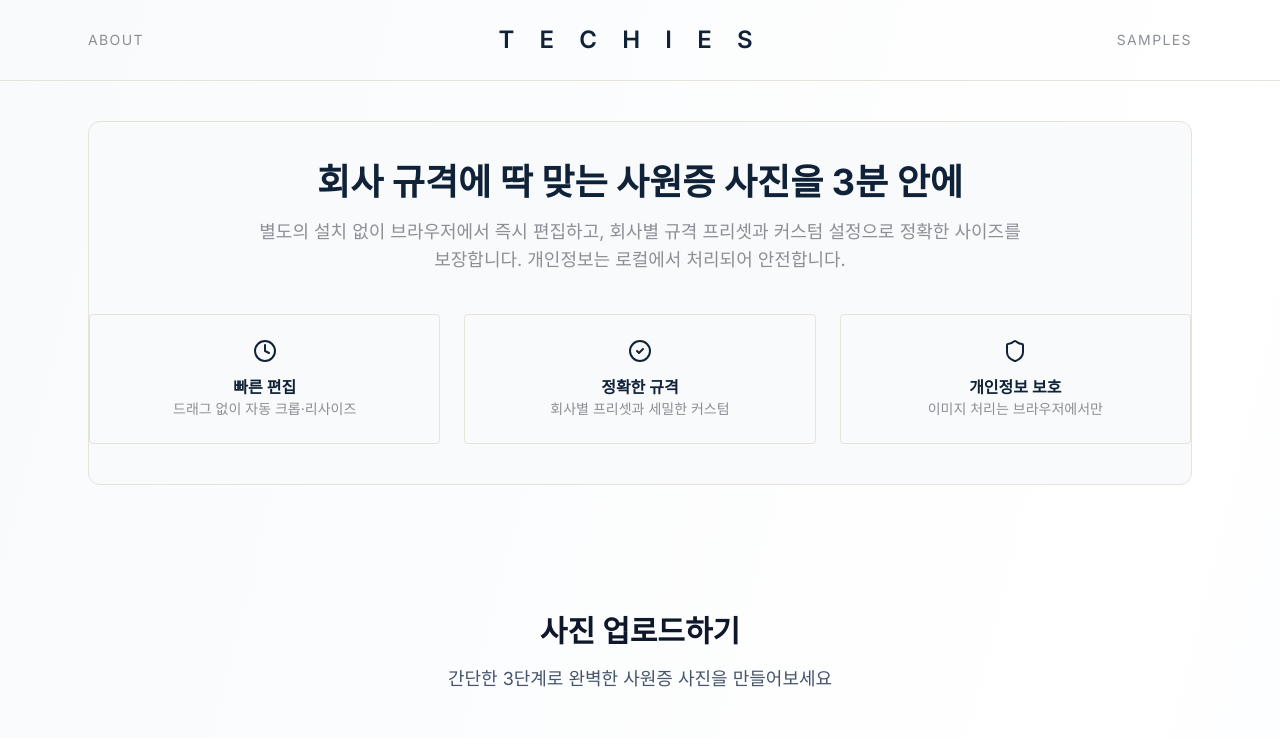
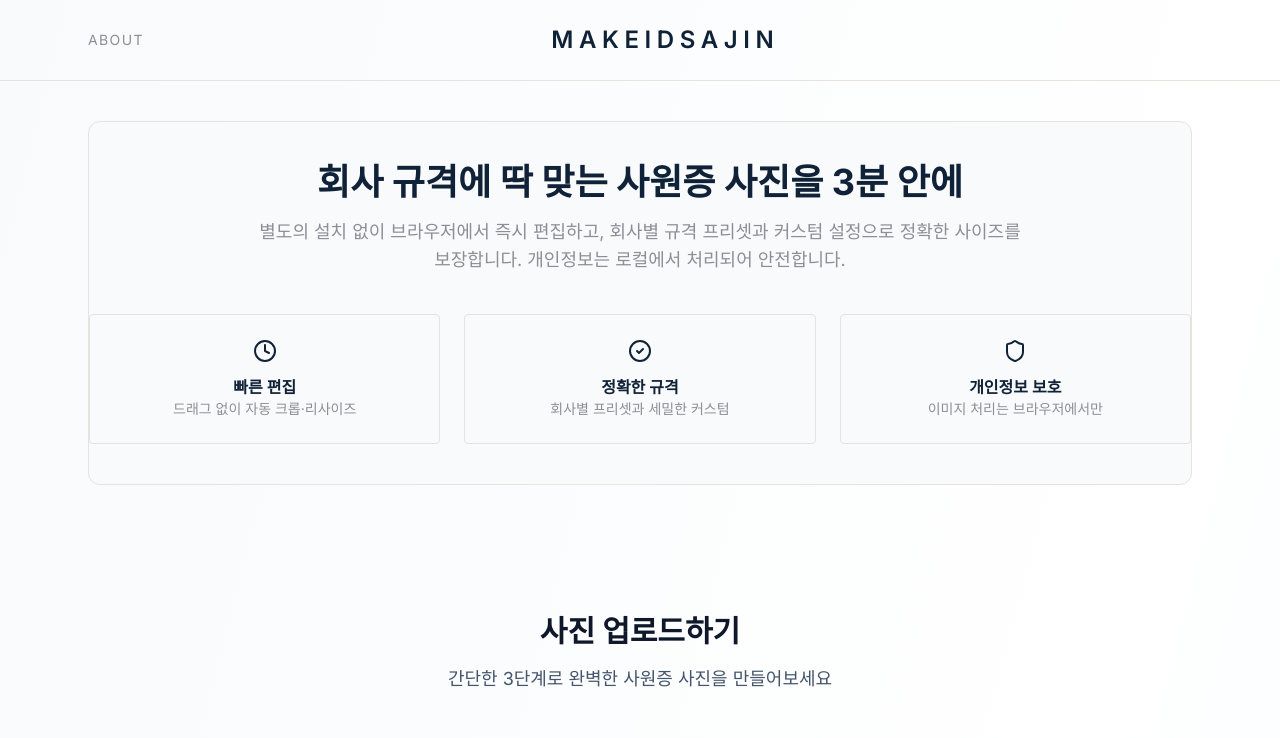
Before and after one commit to SUE960/dingco-vibecoding, a Next.js app: page / in a window 1280 px wide. Shown: the top 738 px of the page. Built offline with nearby package versions, Linux system fonts and the light colour scheme; no server answers; the database is empty.

Commit message:
ui: 헤더 좌측 ABOUT, 중앙 MAKEIDSAJIN으로 변경

```diff
--- a/src/app/page.tsx
+++ b/src/app/page.tsx
@@ -53,10 +53,10 @@
         <div className="max-w-6xl mx-auto px-6 py-6">
           <div className="flex items-center justify-between text-sm tracking-widest">
             <button onClick={() => window.scrollTo({ top: 0, behavior: 'smooth' })} className="uppercase" style={{ color: 'var(--muted)' }}>ABOUT</button>
-            <div className="font-semibold text-2xl" style={{ letterSpacing: '0.6rem', color: 'var(--navy)' }}>
-              T E C H I E S
+            <div className="font-semibold text-2xl" style={{ letterSpacing: '0.35rem', color: 'var(--navy)' }}>
+              MAKEIDSAJIN
             </div>
-            <button onClick={scrollToSamples} className="uppercase" style={{ color: 'var(--muted)' }}>SAMPLES</button>
+            <span className="uppercase opacity-0 select-none">.</span>
           </div>
         </div>
       </header>
```
